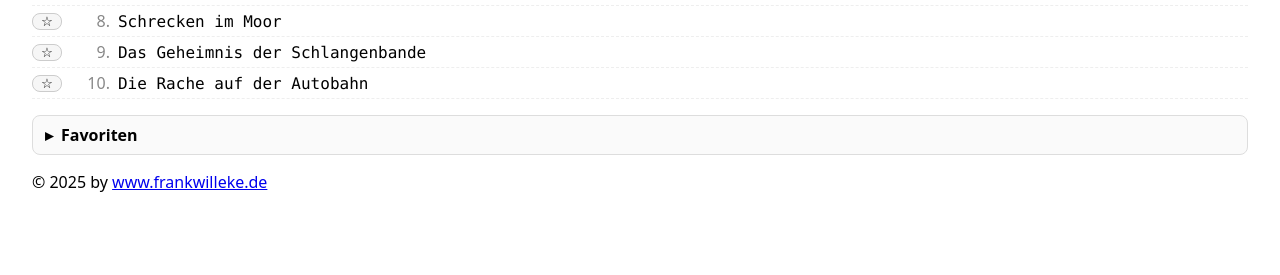
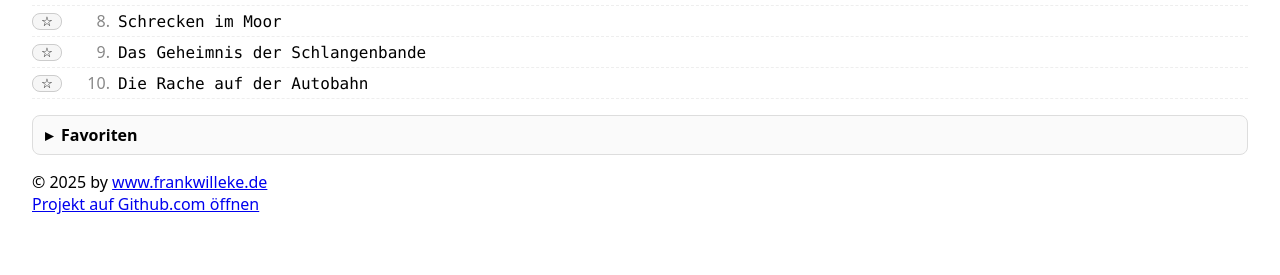
Before and after one commit to fwilleke80/tkkg_folgentitelgenerator, a PHP site: page / in a window 1280 px wide. Shown: the part 525-800 px from the top of the page. Run offline with PHP 8.4, Linux system fonts and the light colour scheme.

Commit message:
Updated footer

```diff
--- a/index.php
+++ b/index.php
@@ -447,6 +447,6 @@ catch (Throwable $e)
 		echo '<p>Versuch mal den <a href="../citynamegen/">City Name Generator</a>!</p>';
 	}
 	?>
-	<p class="footer">&copy; 2025 by <a href="https://www.frankwilleke.de">www.frankwilleke.de</a></p>
+	<p class="footer">&copy; 2025 by <a href="https://www.frankwilleke.de">www.frankwilleke.de</a><br><a href="https://github.com/fwilleke80/tkkg_folgentitelgenerator">Projekt auf Github.com &ouml;ffnen</a></p>
 </body>
 </html>
```
